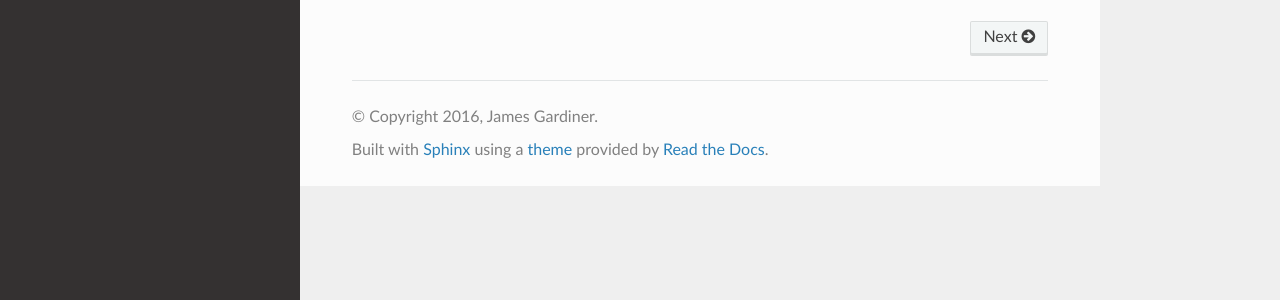
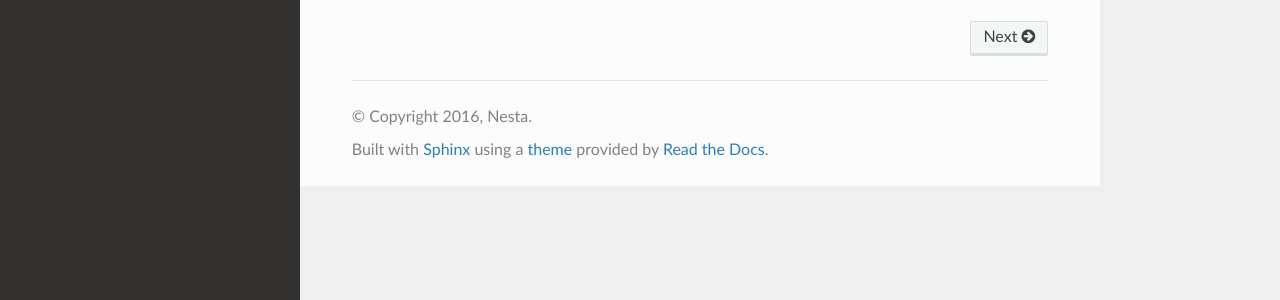
Before and after one commit to nestauk/gtr, a Sphinx documentation site: the page built from gtr/docs/index.rst, in a window 1280 px wide. Shown: the part 540-840 px from the top of the page. Built offline with Sphinx 7.4.7 and the Read the Docs theme 2.0.0, drawn with Linux system fonts in a browser that asks for light colours; formulas are drawn with MathJax 3; pages that are not in the unit, such as notebooks, are missing from menus.

Commit message:
Update docs

```diff
--- a/gtr/docs/conf.py
+++ b/gtr/docs/conf.py
@@ -19,7 +19,7 @@
 # If extensions (or modules to document with autodoc) are in another directory,
 # add these directories to sys.path here. If the directory is relative to the
 # documentation root, use os.path.abspath to make it absolute, like shown here.
-#sys.path.insert(0, os.path.abspath('.'))
+sys.path.insert(0, os.path.abspath('../..'))
 
 # -- General configuration ------------------------------------------------
 
@@ -31,7 +31,9 @@
 # ones.
 extensions = [
     'sphinx.ext.autodoc',
+    'sphinx.ext.coverage',
     'sphinx.ext.pngmath',
+    'sphinx.ext.napoleon'
 ]
 
 # Add any paths that contain templates here, relative to this directory.
@@ -50,7 +52,7 @@
 
 # General information about the project.
 project = 'gtr'
-copyright = '2016, James Gardiner'
+copyright = '2016, Nesta'
 author = 'James Gardiner'
 
 # The version info for the project you're documenting, acts as replacement for
```
Also changed, not shown: 11 other files.
